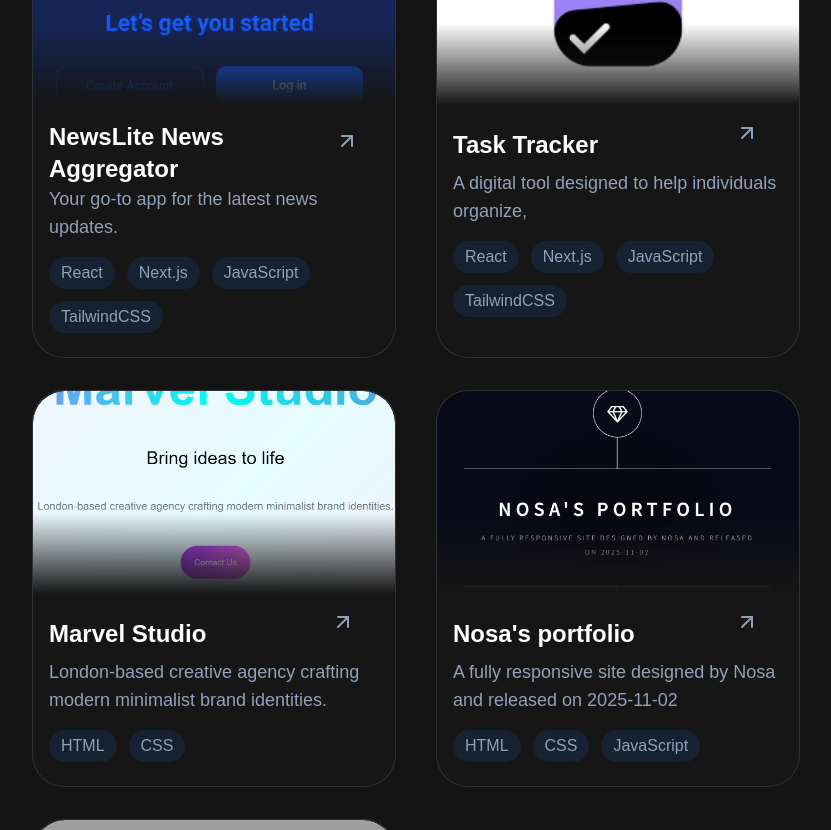
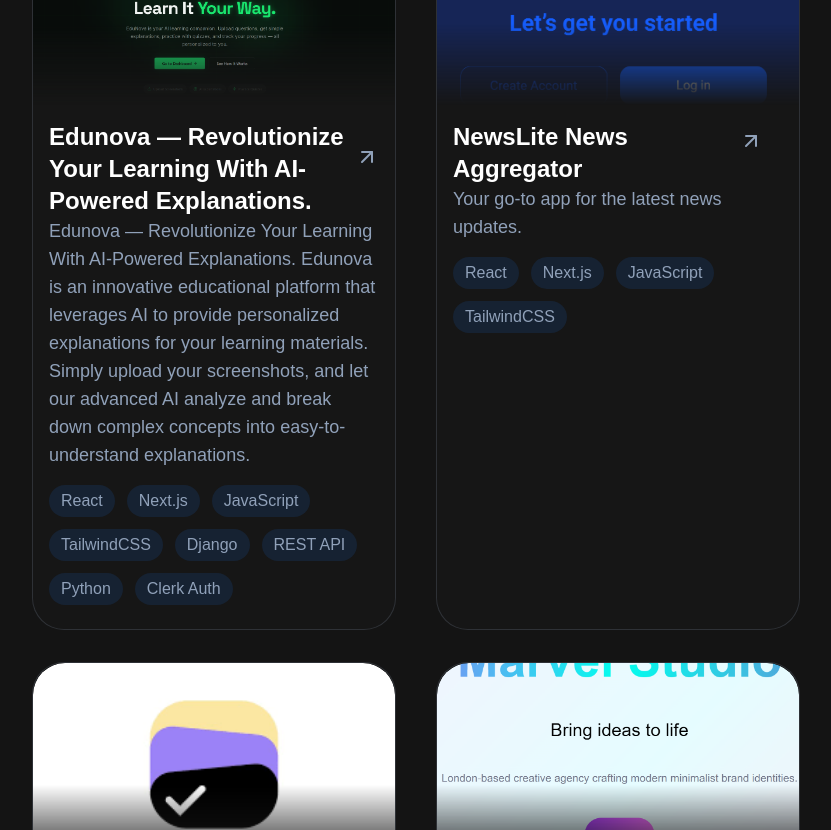
Before and after one commit to egharevbanosa58-debug/my-code-stack, a Next.js app in the folder my-stack/: page / in a window 1280 px wide. Shown: the part 3080-3910 px from the top of the page, without its empty margins (224-1055 px from the left). Built offline with nearby package versions, Linux system fonts and the light colour scheme; grey boxes are pictures that could not be loaded.

Commit message:
Add Edunova to the projects

```diff
--- a/my-stack/app/page.js
+++ b/my-stack/app/page.js
@@ -352,6 +352,30 @@
 
             {/* The Project Card Section */}
             <div className="grid gap-x-10 gap-y-8 grid-cols-1 md:grid-cols-1 lg:grid-cols-2 px-6 md:px-32 lg:px-64">
+              {/* EduNova */}
+              <div className="h-full flex flex-col gap-4 rounded-4xl pb-6 border-slate-400/20 bg-white dark:bg-neutral-900/80 border hover:border-cyan-500 hover:shadow-[0_0_20px_#06b6d44d] hover:-translate-y-2 transition-all duration-300">
+                <div>
+                  <img src="/edunova.png" alt="Edunova" aria-label="The Neon green landing page for edunova" className="fade rounded-t-4xl object-cover aspect-video w-full" />
+                </div>
+
+                <div className="px-4">
+                  <h2 className="flex items-center justify-between font-semibold text-xl md:text-2xl">Edunova — Revolutionize Your Learning With AI-Powered Explanations. <span className="dark:text-slate-400 text-slate-600 w-12 h-12"><a href="https://edunova-fe.vercel.app" target="_blank"><FiArrowUpRight className="active:text-cyan-500"/></a></span></h2>
+                  <p className="dark:text-slate-400 text-slate-600 text-base md:text-lg">Edunova — Revolutionize Your Learning With AI-Powered Explanations.
+
+Edunova is an innovative educational platform that leverages AI to provide personalized explanations for your learning materials. Simply upload your screenshots, and let our advanced AI analyze and break down complex concepts into easy-to-understand explanations.</p>
+                </div>
+
+                <div className="px-4 flex gap-3 flex-wrap text-base">
+                  <span className="py-1 px-3 dark:bg-[#162232] bg-[#ebecf0e1] dark:text-slate-400 text-slate-600 rounded-full">React</span>
+                  <span className="py-1 px-3 dark:bg-[#162232] bg-[#ebecf0e1] dark:text-slate-400 text-slate-600 rounded-full">Next.js</span>
+                  <span className="py-1 px-3 dark:bg-[#162232] bg-[#ebecf0e1] dark:text-slate-400 text-slate-600 rounded-full">JavaScript</span>
+                  <span className="py-1 px-3 dark:bg-[#162232] bg-[#ebecf0e1] dark:text-slate-400 text-slate-600 rounded-full">TailwindCSS</span>
+                  <span className="py-1 px-3 dark:bg-[#162232] bg-[#ebecf0e1] dark:text-slate-400 text-slate-600 rounded-full">Django</span>
+                  <span className="py-1 px-3 dark:bg-[#162232] bg-[#ebecf0e1] dark:text-slate-400 text-slate-600 rounded-full">REST API</span>
+                  <span className="py-1 px-3 dark:bg-[#162232] bg-[#ebecf0e1] dark:text-slate-400 text-slate-600 rounded-full">Python</span>
+                  <span className="py-1 px-3 dark:bg-[#162232] bg-[#ebecf0e1] dark:text-slate-400 text-slate-600 rounded-full">Clerk Auth</span>
+                </div>
+              </div>
 
               {/* NewsLite News Aggrergator */}
               <div className="h-full flex flex-col gap-4 rounded-4xl pb-6 border-slate-400/20 bg-white dark:bg-neutral-900/80 border hover:border-cyan-500 hover:shadow-[0_0_20px_#06b6d44d] hover:-translate-y-2 transition-all duration-300">
```
Also changed, not shown: my-stack/public/edunova.png (added).
